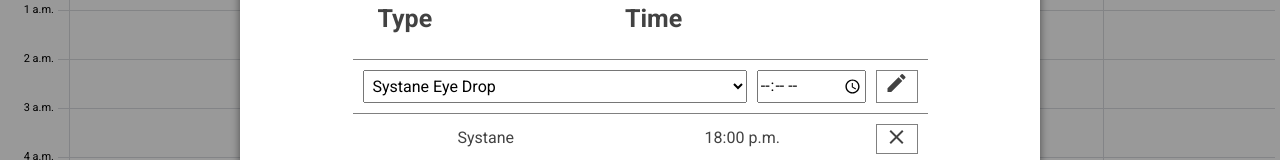
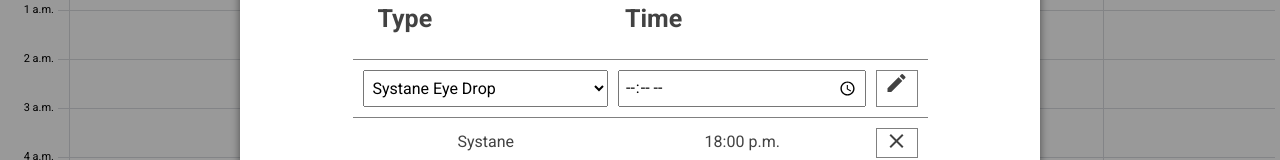
Before and after one commit to JosephRosenfeld/eye-tracker-front-end, a React (Create React App) app: page /week/reminders in a window 1280 px wide. Shown: the part 191-351 px from the top of the page. Built offline with nearby package versions, Linux system fonts and the light colour scheme.

Commit message:
changed css

```diff
--- a/src/components/header_pages/RemindersSubPage.css
+++ b/src/components/header_pages/RemindersSubPage.css
@@ -58,10 +58,6 @@
   padding: 5px;
 }
 
-.reminder-time {
-  width: 100px;
-}
-
 .reminder-icon {
   width: 40px;
   border: 1px solid grey;
--- a/src/components/header_pages/RemindersSubPage.js
+++ b/src/components/header_pages/RemindersSubPage.js
@@ -80,6 +80,7 @@ const RemindersSubPage = () => {
             </select>
             <input
               type='time'
+              className='reminder-cell reminder-time'
               value={dtTime}
               onChange={(e) => setDtTime(e.target.value)}
             ></input>
```
